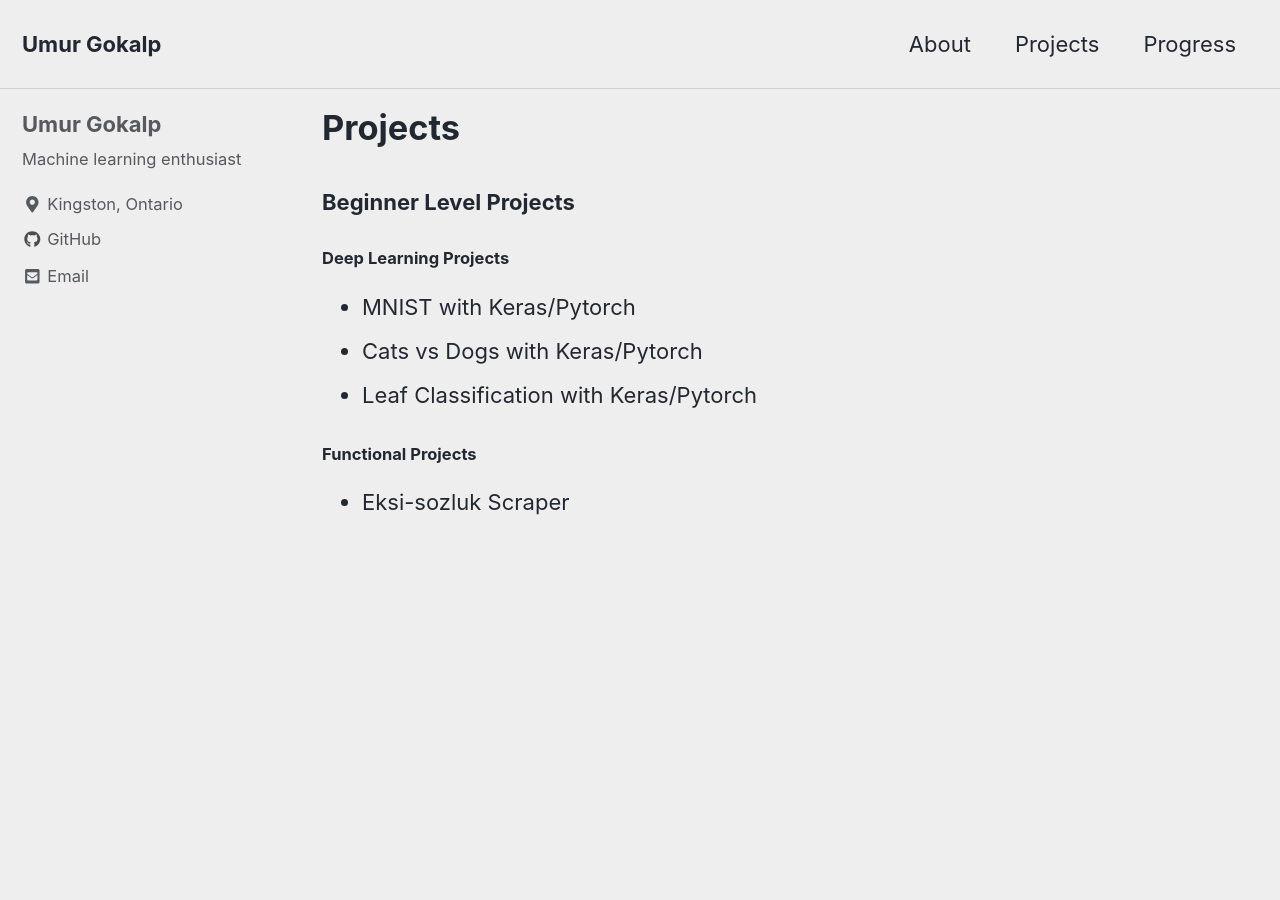
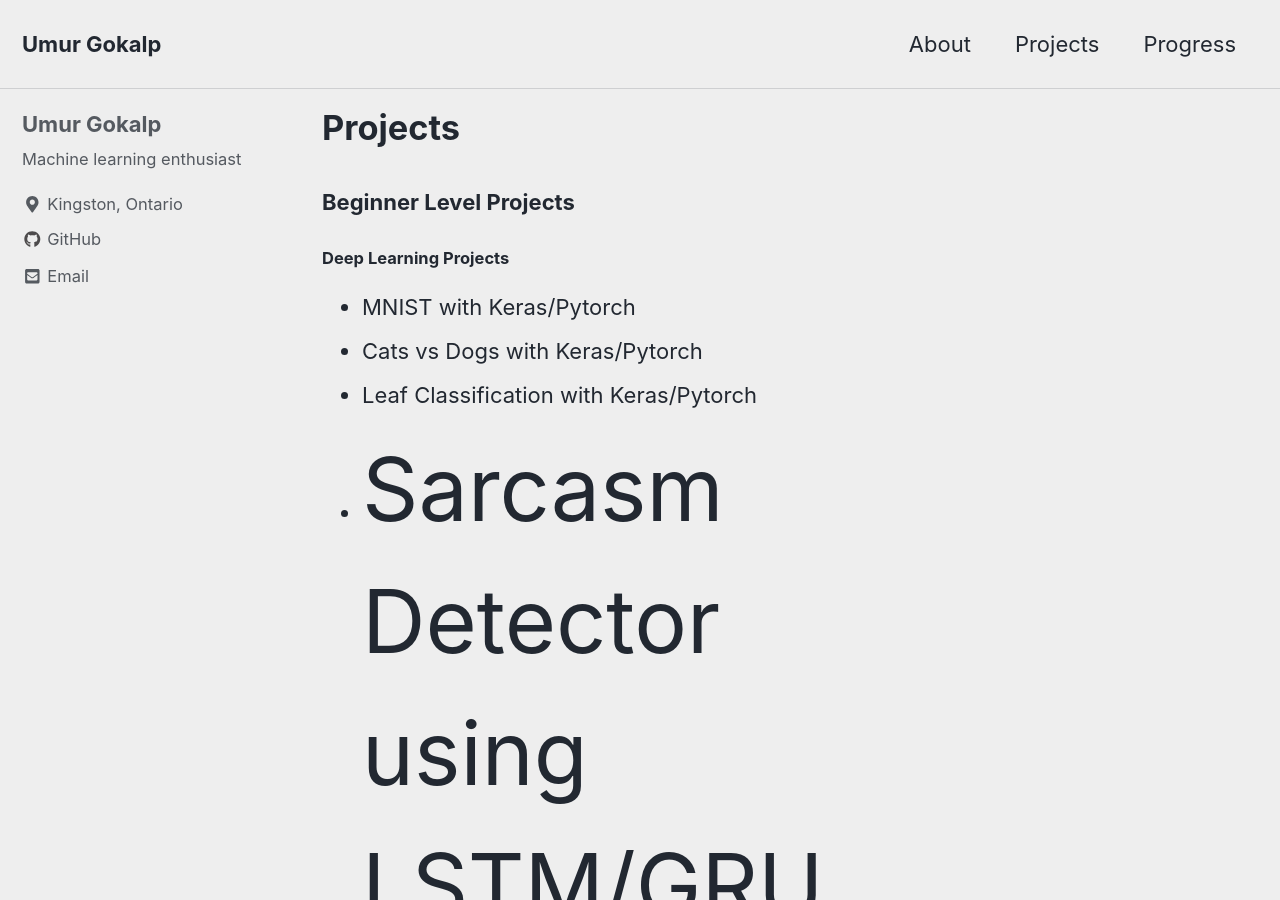
Before and after one commit to uGokalp/ugokalp.github.io-Old, a Jekyll site: the page built from _pages/projects.md, in a window 1280 px wide and 900 px high. Built offline with Jekyll 4.4.1, drawn with Linux system fonts in a browser that asks for light colours; cached includes are drawn as plain includes; nearby versions of some CDN libraries.

Commit message:
Update projects.md

```diff
--- a/_pages/projects.md
+++ b/_pages/projects.md
@@ -12,6 +12,8 @@ author_profile: true
 - MNIST with Keras/Pytorch
 - Cats vs Dogs with Keras/Pytorch
 - Leaf Classification with Keras/Pytorch
+- <span style="font-size:4em;"> Sarcasm Detector using LSTM/GRU with Keras</span>
+
 
 #### Functional Projects
  - Eksi-sozluk Scraper
```
